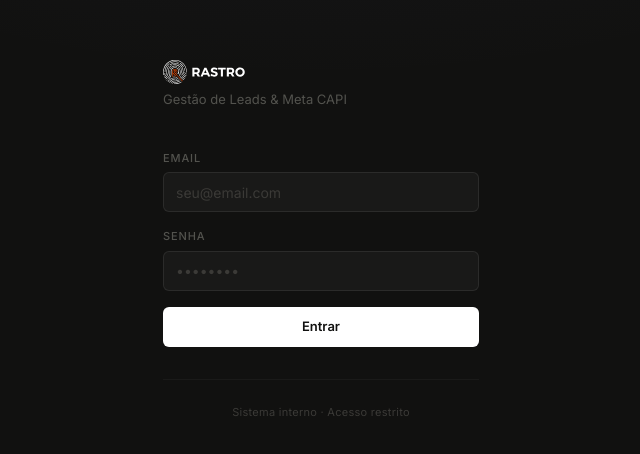
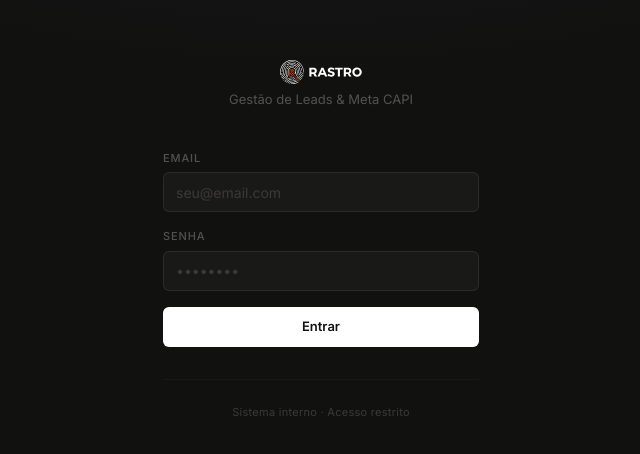
Before and after one commit to bkdsb/lead-qualificado, a Next.js app: page /login in a window 1280 px wide. Shown: the part 160-614 px from the top of the page, without its empty margins (319-959 px from the left). Built offline with nearby package versions, Linux system fonts and the light colour scheme.

Commit message:
Ajusta logo Rastro na dashboard e centraliza no login

```diff
--- a/src/app/login/page.tsx
+++ b/src/app/login/page.tsx
@@ -47,7 +47,7 @@ export default function LoginPage() {
         transition={{ duration: 0.4, ease: [0.16, 1, 0.3, 1] }}
         className="relative w-full max-w-[380px] px-8"
       >
-        <div className="mb-10">
+        <div className="mb-10 flex flex-col items-center text-center">
           <Image src="/logoRastroBranca.svg" alt="Rastro" width={180} height={52} className="h-6 w-auto object-contain" />
           <p className="text-[13px] text-slate-7 mt-1.5">
             Gestão de Leads & Meta CAPI
--- a/src/components/layout/app-shell.tsx
+++ b/src/components/layout/app-shell.tsx
@@ -79,7 +79,7 @@ export default function AppShell({ children }: { children: React.ReactNode }) {
 
       {/* Mobile Topbar */}
       <div className={cn("md:hidden fixed top-0 left-0 right-0 z-40 flex items-center justify-between px-4 py-3 border-b border-white/[0.04] bg-slate-1/80 backdrop-blur-xl", isTest && "top-6")}>
-        <Image src="/logoRastroBranca.svg" alt="Rastro" width={180} height={52} className="h-5 w-auto object-contain" />
+        <Image src="/logoRastroBranca.svg" alt="Rastro" width={234} height={68} className="h-[26px] w-auto object-contain" />
         <button className="p-2 text-slate-7 rounded-md active:bg-white/[0.04]" onClick={() => setIsMobileMenuOpen(true)}>
           <Menu className="w-5 h-5" />
         </button>
@@ -105,7 +105,7 @@ export default function AppShell({ children }: { children: React.ReactNode }) {
         isTest && "top-6 h-[calc(100vh-24px)]"
       )}>
         <div className="flex items-center px-5 py-4 border-b border-white/[0.04]">
-          <Image src="/logoRastroBranca.svg" alt="Rastro" width={180} height={52} className="h-5 w-auto object-contain" />
+          <Image src="/logoRastroBranca.svg" alt="Rastro" width={234} height={68} className="h-[26px] w-auto object-contain" />
         </div>
 
         <nav className="flex-1 px-3 py-5 space-y-6 overflow-y-auto">
@@ -148,7 +148,7 @@ export default function AppShell({ children }: { children: React.ReactNode }) {
             )}
           >
             <div className="flex items-center justify-between px-5 py-4 border-b border-white/[0.04]">
-              <Image src="/logoRastroBranca.svg" alt="Rastro" width={180} height={52} className="h-5 w-auto object-contain" />
+              <Image src="/logoRastroBranca.svg" alt="Rastro" width={234} height={68} className="h-[26px] w-auto object-contain" />
               <button className="p-1 text-slate-7" onClick={() => setIsMobileMenuOpen(false)}>
                 <X className="w-4 h-4" />
               </button>
```
